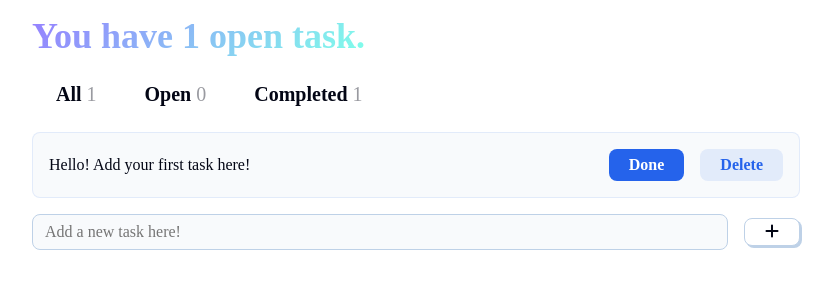
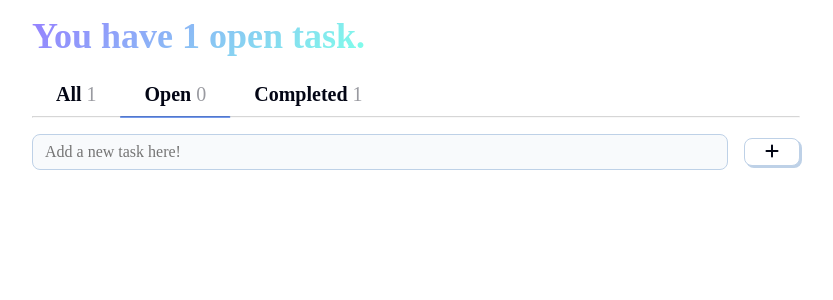
Before and after one commit to Thanthanakorn/todo-app-react, a React (Vite) app: page / in a window 1280 px wide. Shown: the top 300 px of the page, without its empty margins (224-1057 px from the left). Built offline with nearby package versions, Linux system fonts and the light colour scheme; a web font is replaced by a local one.

Commit message:
Be able to change tabs

```diff
--- a/src/App.jsx
+++ b/src/App.jsx
@@ -13,6 +13,8 @@ function App() {
     // ]
     const [todos, setTodos] = useState([
         {input: 'Hello! Add your first task here!', completed: true},])
+
+    const [selectedTab, setSelectedTab] = useState('Open')
 
     function handleAddTodo(newTodo) {
         const newTodoList = [...todos, { input: newTodo, complete: false}]
@@ -30,8 +32,9 @@ function App() {
     return (
         <>
             <Header todos={todos}/>
-            <Tabs todos={todos}/>
-            <TodoList todos={todos}/>
+            <Tabs selectedTab={selectedTab} setSelectedTab={setSelectedTab}
+                  todos={todos}/>
+            <TodoList selectedTab={selectedTab} todos={todos}/>
             <TodoInput handleAddTodo={handleAddTodo}/>
         </>
     )
--- a/src/components/Tabs.jsx
+++ b/src/components/Tabs.jsx
@@ -1,5 +1,5 @@
 export function Tabs(props) {
-    const {todos} = props
+    const {todos, selectedTab, setSelectedTab} = props
 
     const tabs = ['All', 'Open', 'Completed']
     return (
@@ -14,13 +14,16 @@ export function Tabs(props) {
                         todos.filter(val => !val.completed).length :
                         todos.filter(val => val.completed).length
                 return (
-                    <button key={tabIndex}
-                            className={"tab-button"}>
+                    <button onClick={() => {
+                        setSelectedTab(tab)
+                    }}
+                        key={tabIndex} className={"tab-button "
+                    + (tab === selectedTab ? ' tab-selected' : ' ')}>
                         <h4>{tab} <span>{numOfTasks}</span></h4>
                     </button>
                 )
             })}
-
+            <hr />
         </nav>
     )
 }
--- a/src/components/TodoList.jsx
+++ b/src/components/TodoList.jsx
@@ -1,12 +1,11 @@
 import {TodoCard} from "./TodoCard.jsx";
 
 export function TodoList(props) {
-    const {todos} = props
+    const {todos, selectedTab} = props
 
-    const tab = 'All'
-    const filterTodosList = tab === 'All' ?
+    const filterTodosList = selectedTab === 'All' ?
         todos :
-        tab === 'Completed' ?
+        selectedTab === 'Completed' ?
             todos.filter(val => val.completed) :
             todos.filter(val => !val.completed)
 
```
